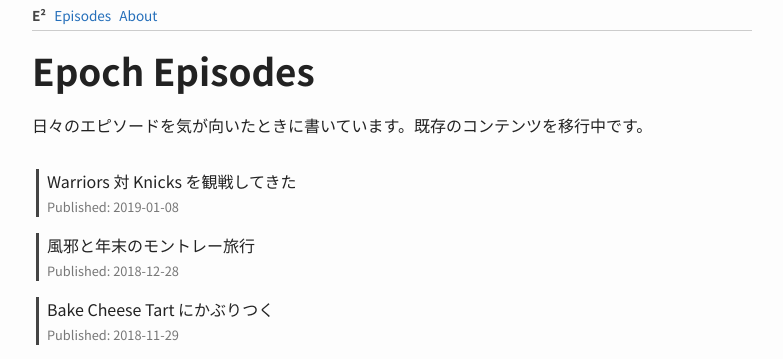
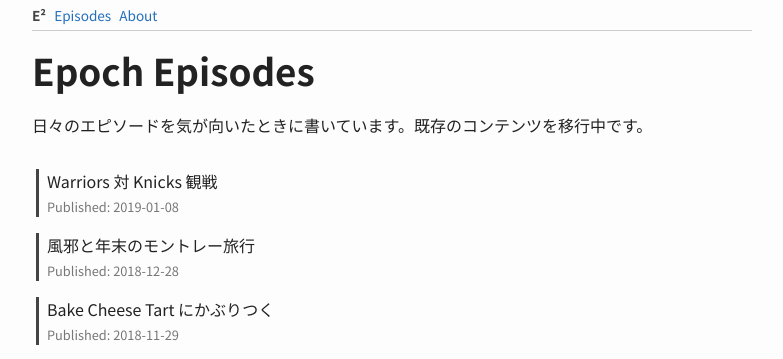
Before and after one commit to toru/ep.torumk.com, a Jekyll site: the page built from _pages/index.html, in a window 1280 px wide and 900 px high. Shown: the top 359 px of the window, without its empty margins (248-1031 px from the left). Built offline with Jekyll 4.4.1, drawn with Linux system fonts in a browser that asks for light colours.

Commit message:
posts: simpify the warriors episode title

```diff
--- a/_posts/2019-01-08-warriors-vs-knicks.md
+++ b/_posts/2019-01-08-warriors-vs-knicks.md
@@ -1,5 +1,5 @@
 ---
-title: Warriors 対 Knicks を観戦してきた
+title: Warriors 対 Knicks 観戦
 titlesuffix: true
 thumb: true
 
```
